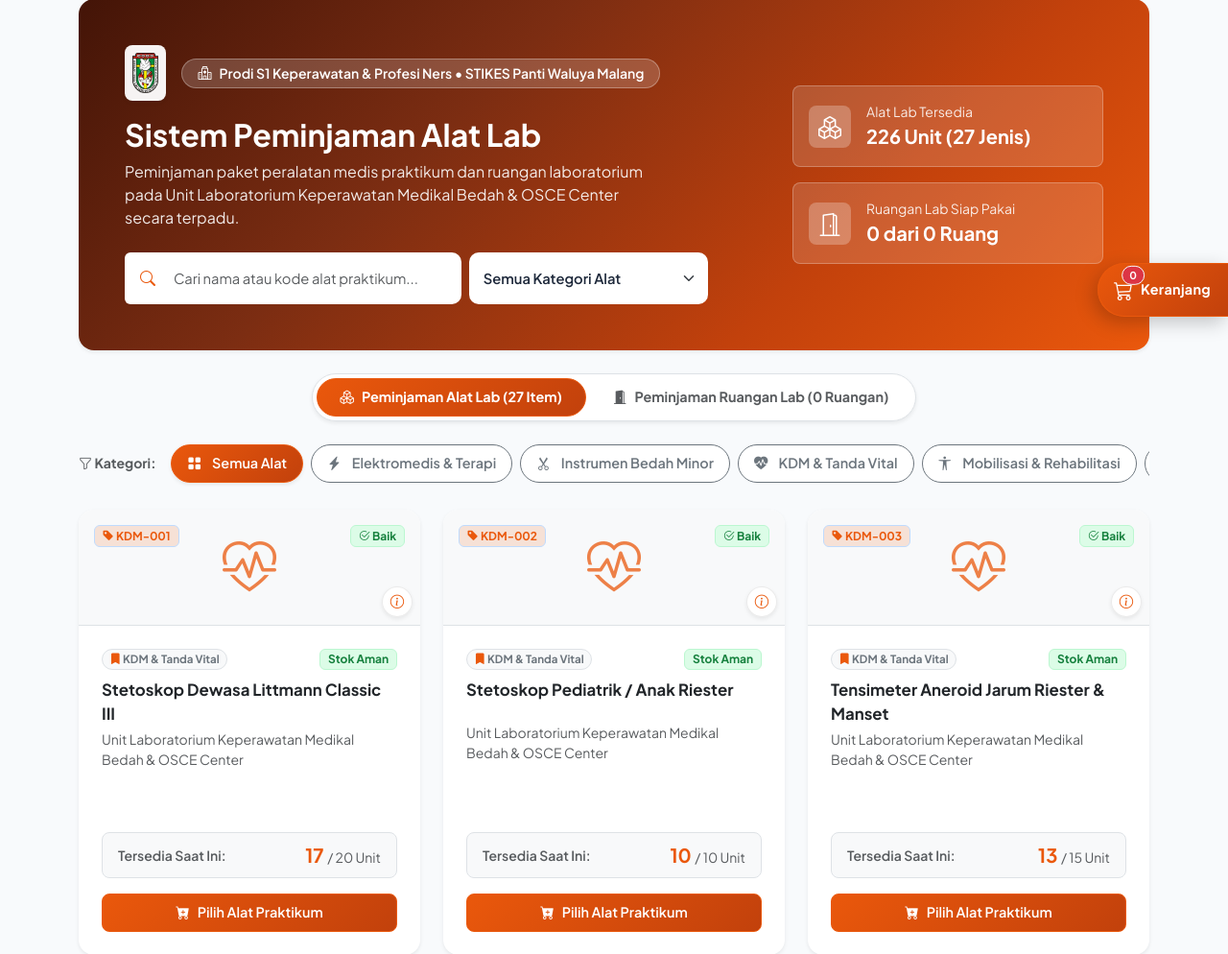
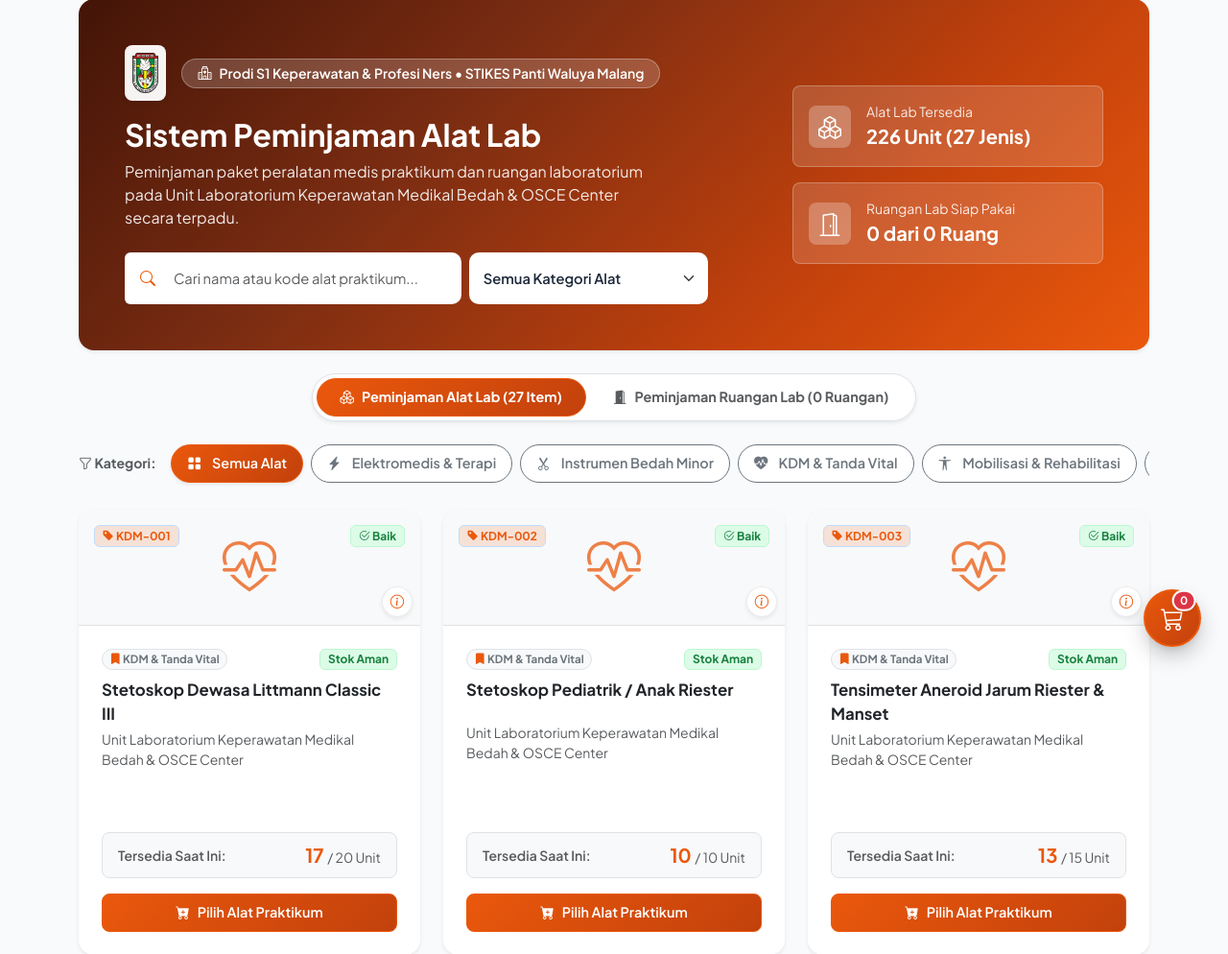
Before and after one commit to YonathanTobias/SistemPeminjamanAlatLab, a Laravel app: page / in a window 1280 px wide. Shown: the part 98-1092 px from the top of the page at 96% size. Run offline with Laravel 12, Linux system fonts and the light colour scheme; data comes from the database, SQL or seed files in the repository; data that the repository does not hold is empty; some libraries are stand-ins or nearby versions.

Commit message:
ui: change floating cart button to clean circular FAB in bottom-right corner

```diff
--- a/public/css/stikes-lab.css
+++ b/public/css/stikes-lab.css
@@ -1023,34 +1023,40 @@ body {
     }
 }
 
-/* --- Floating Cart Side Tab (Sisi Kanan Tengah Layar) --- */
+/* --- Floating Circular Cart Action Button (Lingkaran Pojok Kanan Bawah) --- */
 .floating-cart-btn {
     position: fixed !important;
-    top: 50% !important;
-    bottom: auto !important;
-    right: 0 !important;
-    transform: translateY(-50%) !important;
+    bottom: 28px !important;
+    right: 28px !important;
+    top: auto !important;
+    left: auto !important;
+    transform: none !important;
+    width: 60px !important;
+    height: 60px !important;
+    border-radius: 50% !important;
+    padding: 0 !important;
     z-index: 1045 !important;
-    border-radius: 35px 0 0 35px !important;
-    box-shadow: -4px 6px 20px rgba(0, 0, 0, 0.22) !important;
+    box-shadow: 0 10px 25px -4px rgba(0, 0, 0, 0.3), 0 4px 6px -2px rgba(0, 0, 0, 0.08) !important;
     transition: transform 0.22s cubic-bezier(0.16, 1, 0.3, 1), box-shadow 0.22s cubic-bezier(0.16, 1, 0.3, 1) !important;
-    padding: 12px 18px 12px 16px !important;
-    border: 1px solid rgba(255, 255, 255, 0.25) !important;
-    border-right: none !important;
+    display: inline-flex !important;
+    align-items: center !important;
+    justify-content: center !important;
+    border: 2px solid rgba(255, 255, 255, 0.35) !important;
+    cursor: pointer !important;
 }
 
 .floating-cart-btn:hover {
-    transform: translateY(-50%) translateX(-6px) !important;
-    box-shadow: -8px 10px 28px rgba(0, 0, 0, 0.32) !important;
+    transform: translateY(-4px) scale(1.08) !important;
+    box-shadow: 0 16px 32px -4px rgba(0, 0, 0, 0.38) !important;
 }
 
 .floating-cart-btn:active {
-    transform: translateY(-50%) translateX(-2px) scale(0.98) !important;
+    transform: translateY(0) scale(0.95) !important;
 }
 
 @keyframes cartBadgePop {
-    0% { transform: translate(50%, -50%) scale(0.8); }
-    50% { transform: translate(50%, -50%) scale(1.3); }
+    0% { transform: translate(50%, -50%) scale(0.7); }
+    50% { transform: translate(50%, -50%) scale(1.35); }
     100% { transform: translate(50%, -50%) scale(1); }
 }
 
@@ -1060,9 +1066,9 @@ body {
 
 @media (max-width: 575.98px) {
     .floating-cart-btn {
-        top: 55% !important;
-        right: 0 !important;
-        bottom: auto !important;
-        padding: 10px 12px 10px 14px !important;
+        bottom: 20px !important;
+        right: 20px !important;
+        width: 54px !important;
+        height: 54px !important;
     }
 }
--- a/resources/views/lab/katalog.blade.php
+++ b/resources/views/lab/katalog.blade.php
@@ -313,15 +313,14 @@
     </div>
 </div>
 
-<!-- FLOATING CART SIDE TAB (ALAT) -->
-<button type="button" id="floatingCartBtn" class="floating-cart-btn btn btn-primary shadow-lg d-flex align-items-center gap-2" data-bs-toggle="offcanvas" data-bs-target="#offcanvasCart" aria-controls="offcanvasCart" style="{{ ($activeTab === 'ruangan') ? 'display: none !important;' : '' }}" title="Buka Keranjang Praktikum">
-    <div class="position-relative d-inline-flex align-items-center">
-        <i class="bi bi-cart3 fs-5"></i>
-        <span id="cartBadgeCount" class="position-absolute top-0 start-100 translate-middle badge rounded-pill bg-danger border border-light">
+<!-- FLOATING CIRCULAR CART BUTTON (POJOK KANAN BAWAH) -->
+<button type="button" id="floatingCartBtn" class="floating-cart-btn btn btn-primary shadow-lg" data-bs-toggle="offcanvas" data-bs-target="#offcanvasCart" aria-controls="offcanvasCart" style="{{ ($activeTab === 'ruangan') ? 'display: none !important;' : '' }}" title="Buka Keranjang Praktikum">
+    <div class="position-relative d-inline-flex align-items-center justify-content-center">
+        <i class="bi bi-cart3 fs-4"></i>
+        <span id="cartBadgeCount" class="position-absolute top-0 start-100 translate-middle badge rounded-pill bg-danger border border-2 border-white shadow-sm" style="font-size: 0.72rem; padding: 0.3em 0.55em;">
             0
         </span>
     </div>
-    <span class="fw-bold d-none d-sm-inline" style="font-size: 0.9rem; letter-spacing: 0.02em;">Keranjang</span>
 </button>
 
 <!-- OFFCANVAS DRAWER KERANJANG ALAT -->
```
